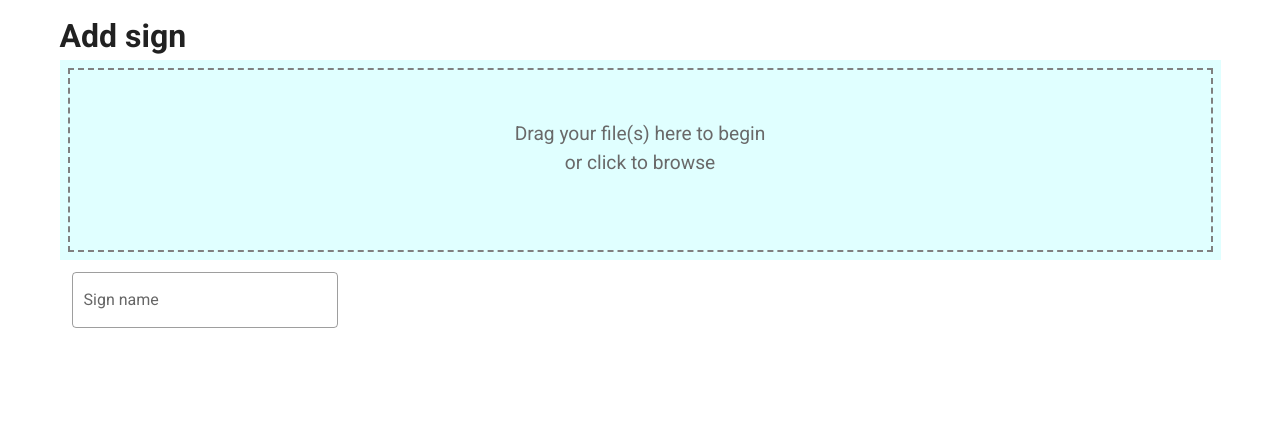
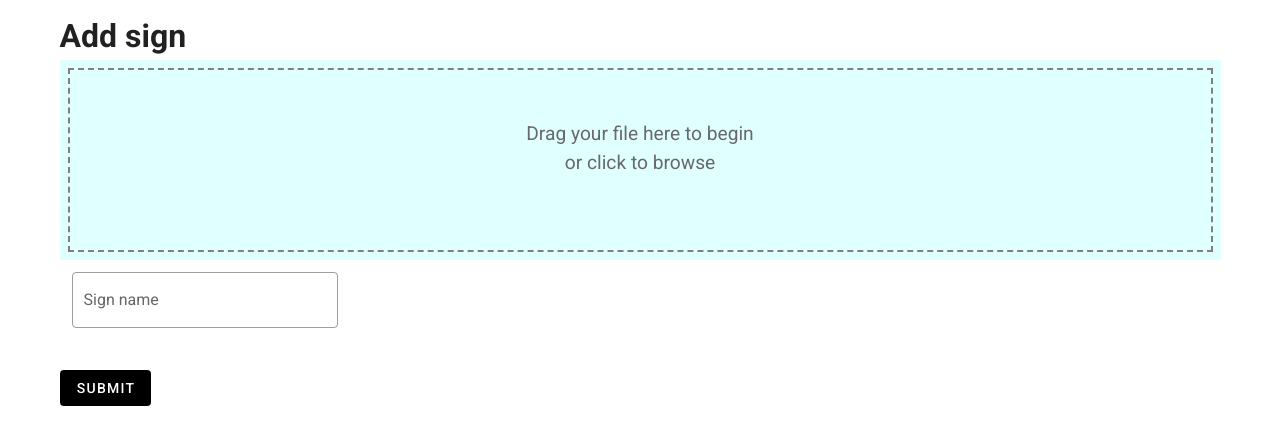
Before and after one commit to jhkritz/sign-language-api, a Vue app in the folder frontend/: page /addsign in a window 1280 px wide. Shown: the top 444 px of the page. Built offline with nearby package versions, Linux system fonts and the light colour scheme; what vue-auth would draw is missing.

Commit message:
Added submit button

```diff
--- a/frontend/src/views/addsign.vue
+++ b/frontend/src/views/addsign.vue
@@ -8,26 +8,43 @@
       <form enctype="multipart/form-data">
         <h1>Add sign</h1>
         <div class="dropbox">
-          <input type="file" multiple :name="uploadFieldName" :disabled="isSaving" @change="filesChange($event.target.name, $event.target.files); fileCount = $event.target.files.length"
+          <input type="file" single :name="uploadFieldName" :disabled="isSaving" @change="filesChange($event.target.name, $event.target.files); fileCount = $event.target.files.length"
             accept="image/*" class="input-file">
             <p v-if="isInitial">
-              Drag your file(s) here to begin<br> or click to browse
+              Drag your file here to begin<br> or click to browse
             </p>
             <p v-if="isSaving">
               Uploading {{ fileCount }} files...
             </p>
         </div>
+      </form>
+      <!--SIGN NAME-->
+      <v-form
+        ref="form"
+        v-model="valid"
+        lazy-validation
+        >
       <v-col
           cols="12"
           sm="6"
           md="3"
         >
-          <v-text-field
-            label="Sign name"
-            outlined
-          ></v-text-field>
-        </v-col>
-      </form>
+        <v-text-field
+          label="Sign name"
+          outlined
+          required
+        ></v-text-field>
+      </v-col>
+      <!--SUBMIT-->
+      <v-btn
+         :disabled="!valid"
+          depressed
+          color="black"
+          class="white--text"
+            >
+          Submit
+      </v-btn>
+      </v-form>
   </div>
 </template>
 
```
